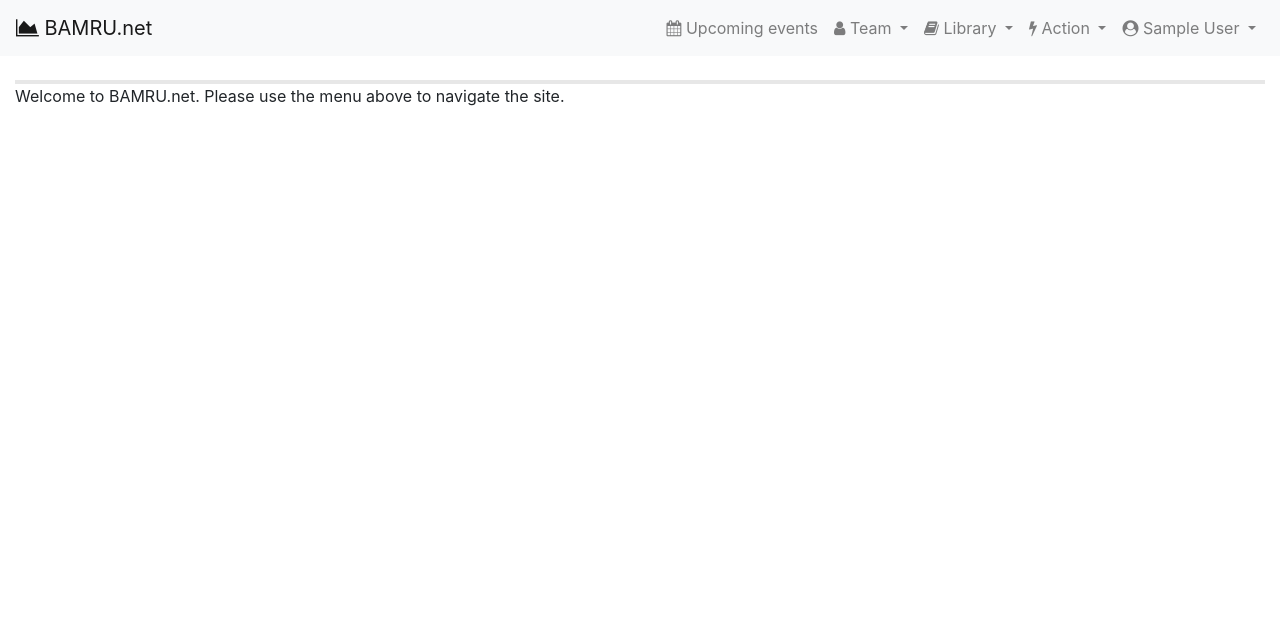
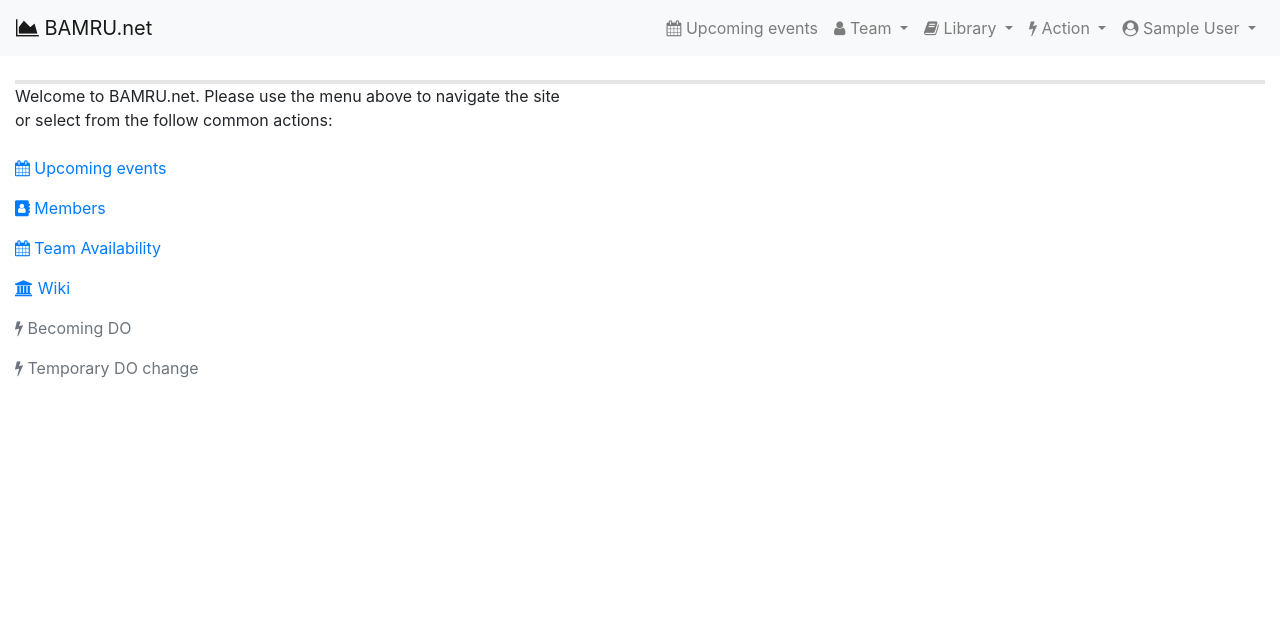
Before and after one commit to BAMRU-Tech/bamru_net, a Django app: page / in a window 1280 px wide. Shown: the top 628 px of the page. Run offline with Django 3.2, Linux system fonts and the light colour scheme; the visitor is signed in with stand-in values (Sample User, id 1); parts of the project's set-up code (start-up, migrations or seed data) failed here and were passed over; some libraries are stand-ins or nearby versions.

Commit message:
First cut at direct access buttons

```diff
--- a/main/templates/index.html
+++ b/main/templates/index.html
@@ -1,5 +1,46 @@
 {% extends 'base_generic.html' %}
 
 {% block content %}
-Welcome to BAMRU.net. Please use the menu above to navigate the site.
+<p>
+  Welcome to BAMRU.net. Please use the menu above to navigate the site
+<br />
+  or select from the follow common actions:
+</p>
+
+<div class="btn-group-vertical">
+  <ul class="navbar-nav ml-auto">
+    <li class="nav-item">
+      <a class="nav-link" href="{% url 'event_list' %}?current">
+        <i class="fa fa-calendar"></i>
+        Upcoming events
+      </a>
+    </li><li class="nav-item">
+      <a class="nav-link" href="{% url 'member_list' %}">
+        <i class="fa fa-address-book"></i>
+        Members
+      </a>
+    </li><li class="nav-item">
+
+      <a class="nav-link" href="{% url 'available_list' %}">
+        <i class="fa fa-calendar"></i>
+        Team Availability
+      </a>
+    </li><li class="nav-item">
+      <a class="nav-link" href="http://wiki.bamru.net" target="_blank">
+        <i class="fa fa-university"></i>
+        Wiki
+      </a>
+    </li><li class="nav-item">
+      <a class="nav-link disabled" href="#">
+        <i class="fa fa-bolt"></i>
+        Becoming DO
+      </a>
+    <li class="nav-item">
+      <a class="nav-link disabled" href="#">
+        <i class="fa fa-bolt"></i>
+        Temporary DO change
+      </a>
+    <li class="nav-item">
+  </ul>
+</div>
 {% endblock %}
```
